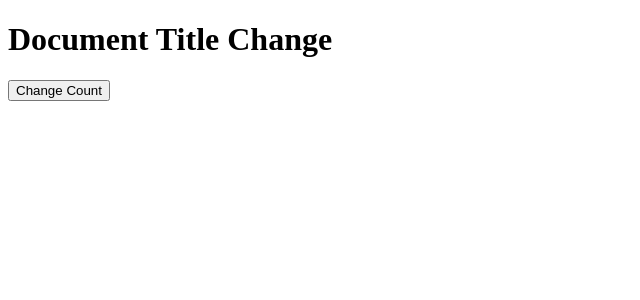
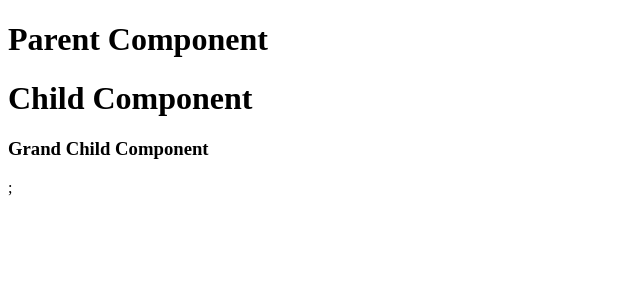
Before and after one commit to danielrobinson92/react-project, a React (Vite) app: page / in a window 1280 px wide. Shown: the top 300 px of the page, without its empty margins (0-640 px from the left). Built offline with nearby package versions, Linux system fonts and the light colour scheme.

Commit message:
props drilling

```diff
--- a/src/App.jsx
+++ b/src/App.jsx
@@ -7,27 +7,39 @@ To create a counter, where the value is increased as a function of time or at th
 
 */
 
-import React, { useEffect, useState } from "react";
+import React from "react";
+
+function GrandChildComponent({parentData}){
+  console.log(`from grand child componenet :${parentData}`);
+
+  return(
+    <div>
+      <h3>Grand Child Component</h3>
+    </div>
+  )
+}
+
+
+
+function ChildComponent({parentData}){
+  console.log(`from Child Component ${parentData}`);
+  return (
+    <div>
+        <h1>Child Component</h1>
+        <GrandChildComponent parentData={parentData} />
+    </div>
+  )
+}
+
 
 
 function App() {
 
-  const [count,setCount] = useState(0);
-
-  useEffect(()=>{
-    document.title = `Count: ${count}`;
-  },[count])
-
-  const handleIncrement =()=>{
-    setCount(count +1);
-  }
-
-  console.log(count);
-
+  const parentData = 'Hello from Parent';
   return(
     <div>
-      <h1>Document Title Change</h1>
-      <button onClick={handleIncrement}>Change Count</button>
+        <h1>Parent Component</h1>
+        <ChildComponent parentData={parentData} />;
     </div>
   )
 }
```
